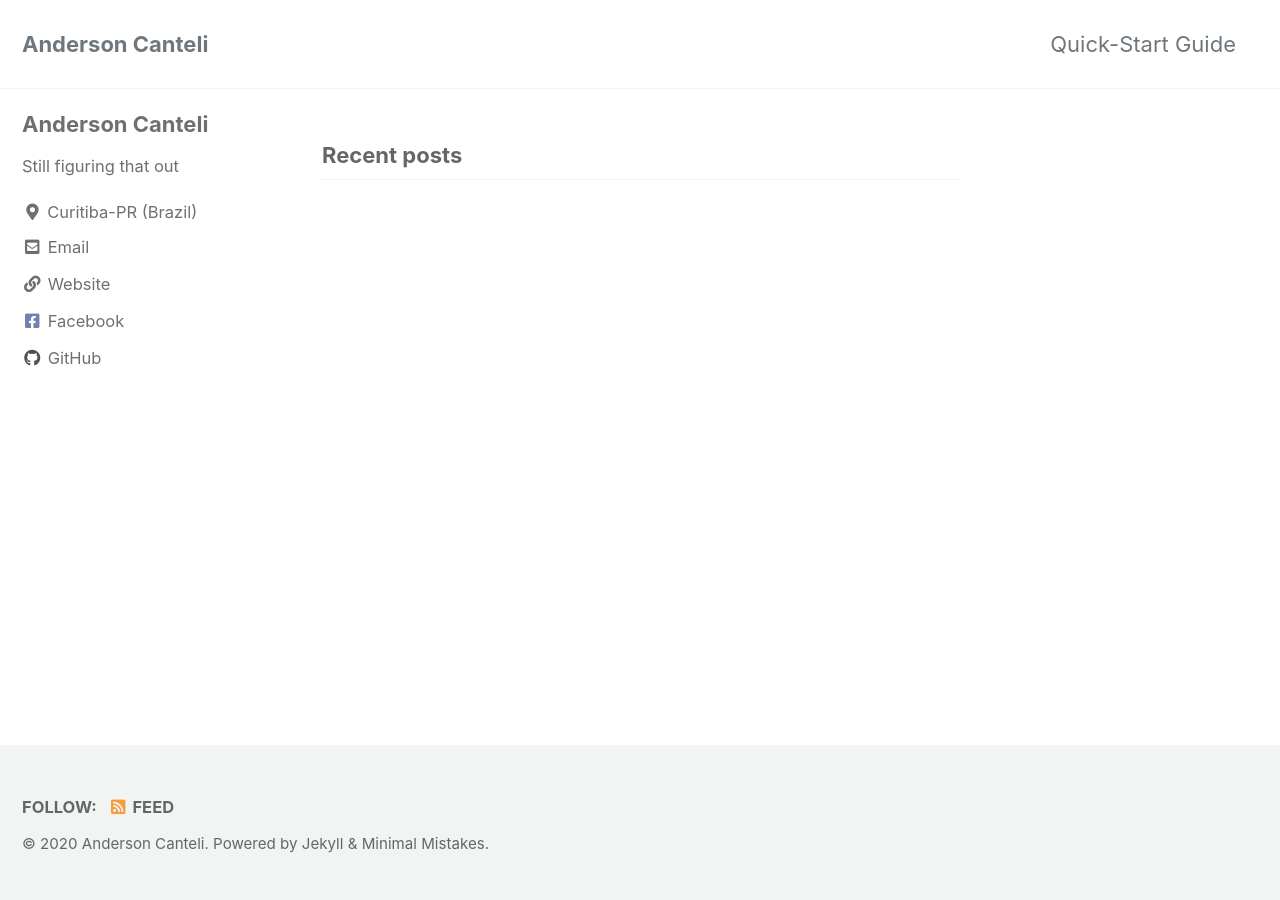
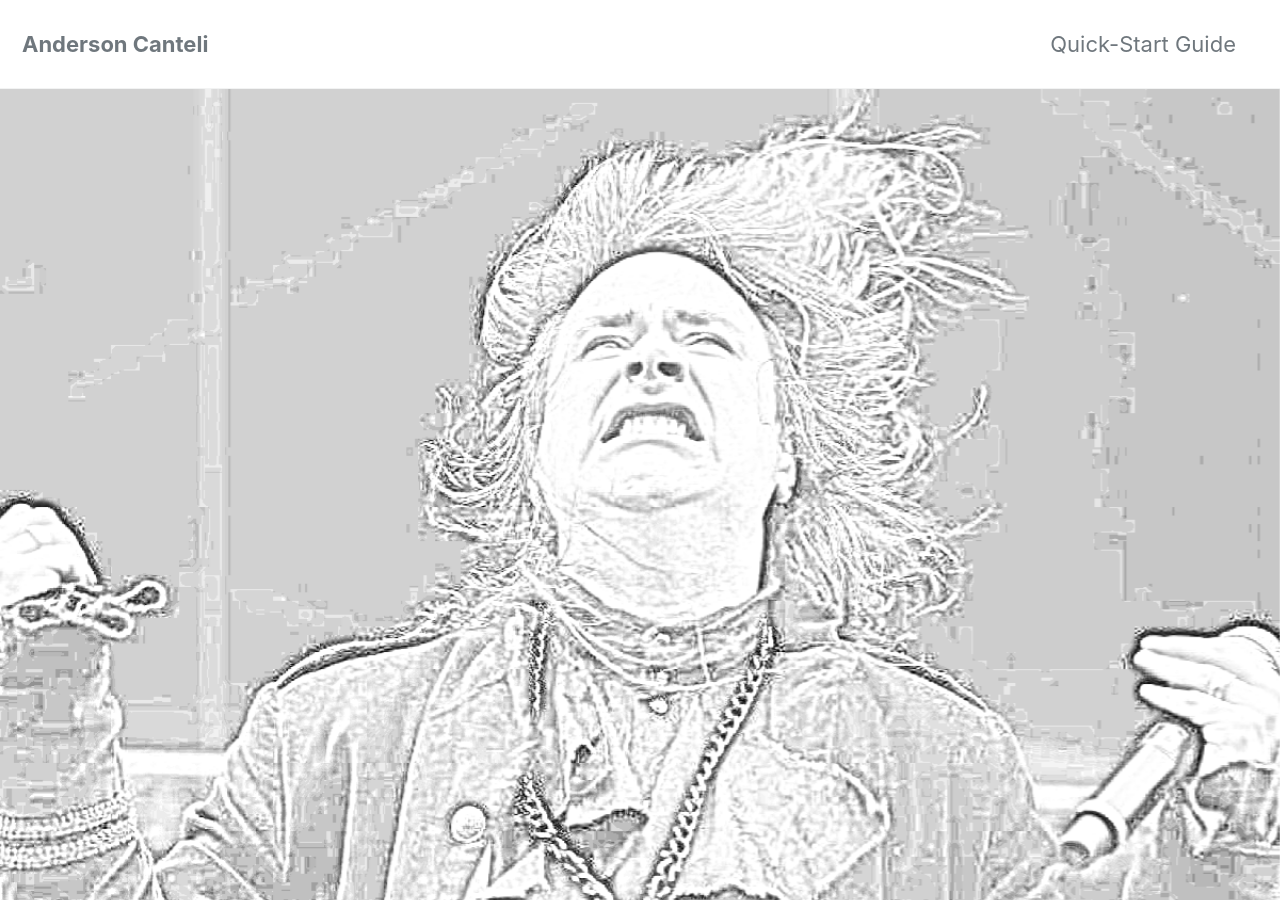
Before and after one commit to andersonmdcanteli/andersonmdcanteli.github.io, a Jekyll site: the page built from index.html, in a window 1280 px wide and 900 px high. Built offline with Jekyll 4.4.1, drawn with Linux system fonts in a browser that asks for light colours; cached includes are drawn as plain includes; the list of posts is cut into pages by our own code.

Commit message:
updating

```diff
--- a/_config.yml
+++ b/_config.yml
@@ -94,7 +94,7 @@
 # Site Author
 author:
   name             : "Anderson Canteli"
-  avatar           : # path of avatar image, e.g. "/assets/images/bio-photo.jpg"
+  avatar           : "/images/bio-photo.jpg"
   bio              : "Still figuring that out"
   location         : "Curitiba-PR (Brazil)"
   email            :
--- a/index.html
+++ b/index.html
@@ -1,4 +1,6 @@
 ---
 layout: home
 author_profile: true
+header:
+  image: "/images/andre.png"
 ---
```
